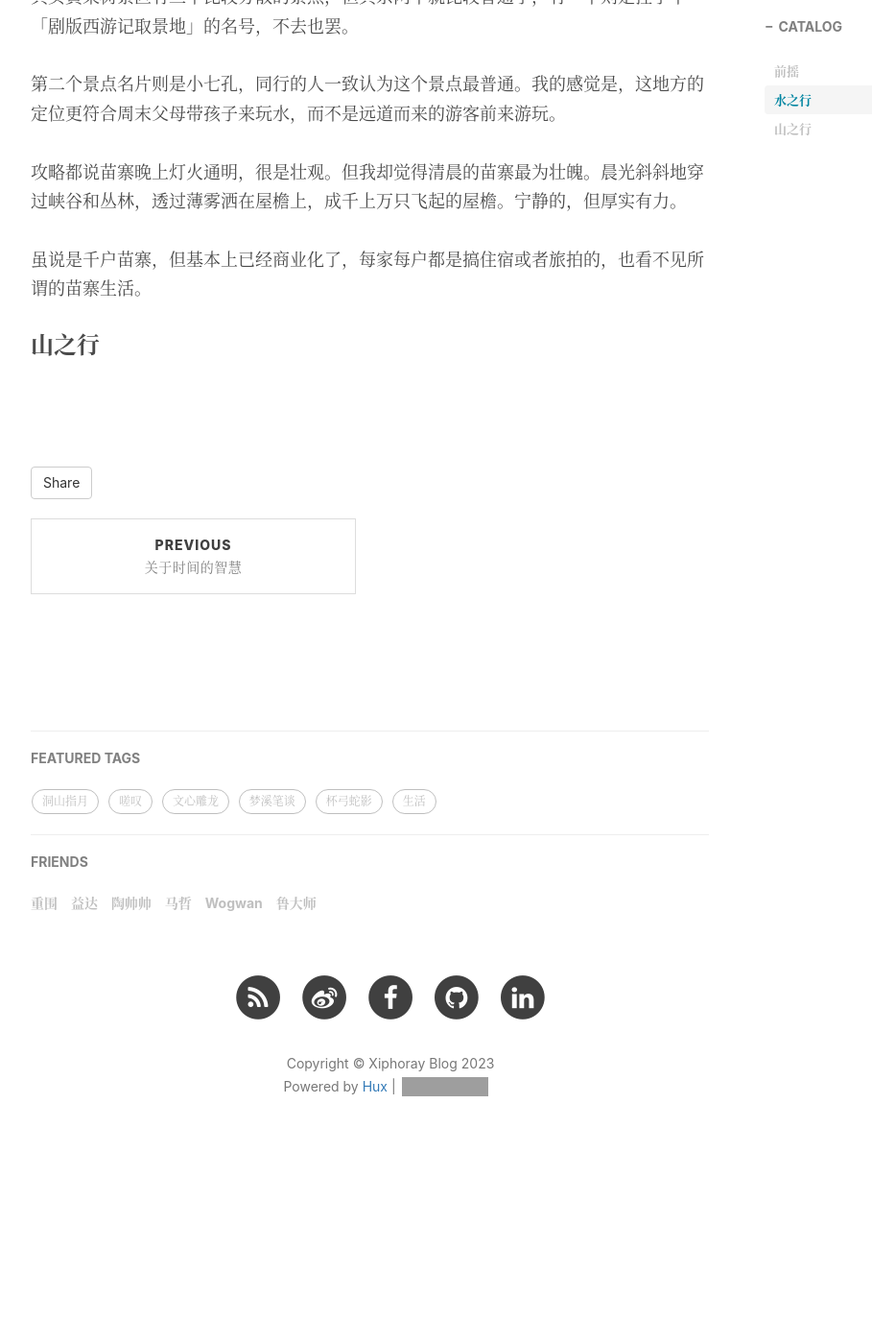
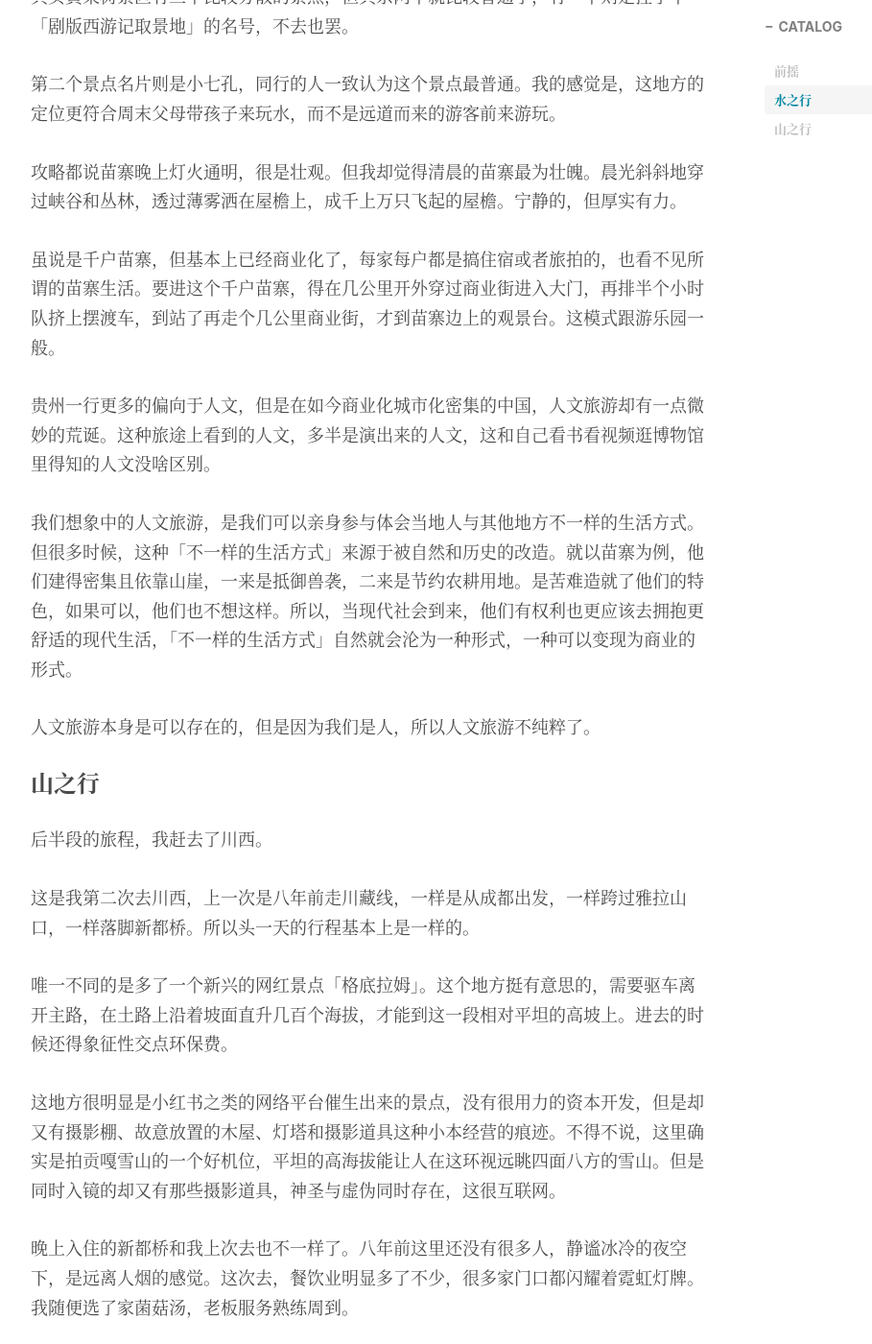
Before and after one commit to Xiphoray/Xiphoray.github.io, a Jekyll site: the page built from _posts/2023-05-12-shan.md, in a window 1280 px wide and 1400 px high, scrolled down 1308 px. Shown: the whole window at 96% size, without its empty margins (233-1142 px from the left). Built offline with Jekyll 4.4.1, drawn with Linux system fonts in a browser that asks for light colours; nearby versions of some CDN libraries; comment, search, counter and statistics services are not loaded; before the commit the page ends 2548 px from its top, so only the background shows below that; some of the changed text lies outside the part shown; grey boxes are pictures that could not be loaded.

Commit message:
Update 2023-05-12-shan.md

```diff
--- a/_posts/2023-05-12-shan.md
+++ b/_posts/2023-05-12-shan.md
@@ -35,7 +35,24 @@ tags:
 
 攻略都说苗寨晚上灯火通明，很是壮观。但我却觉得清晨的苗寨最为壮魄。晨光斜斜地穿过峡谷和丛林，透过薄雾洒在屋檐上，成千上万只飞起的屋檐。宁静的，但厚实有力。
 
-虽说是千户苗寨，但基本上已经商业化了，每家每户都是搞住宿或者旅拍的，也看不见所谓的苗寨生活。
+虽说是千户苗寨，但基本上已经商业化了，每家每户都是搞住宿或者旅拍的，也看不见所谓的苗寨生活。要进这个千户苗寨，得在几公里开外穿过商业街进入大门，再排半个小时队挤上摆渡车，到站了再走个几公里商业街，才到苗寨边上的观景台。这模式跟游乐园一般。
 
+贵州一行更多的偏向于人文，但是在如今商业化城市化密集的中国，人文旅游却有一点微妙的荒诞。这种旅途上看到的人文，多半是演出来的人文，这和自己看书看视频逛博物馆里得知的人文没啥区别。
+
+我们想象中的人文旅游，是我们可以亲身参与体会当地人与其他地方不一样的生活方式。但很多时候，这种「不一样的生活方式」来源于被自然和历史的改造。就以苗寨为例，他们建得密集且依靠山崖，一来是抵御兽袭，二来是节约农耕用地。是苦难造就了他们的特色，如果可以，他们也不想这样。所以，当现代社会到来，他们有权利也更应该去拥抱更舒适的现代生活，「不一样的生活方式」自然就会沦为一种形式，一种可以变现为商业的形式。
+
+人文旅游本身是可以存在的，但是因为我们是人，所以人文旅游不纯粹了。
 
 ### 山之行
+
+后半段的旅程，我赶去了川西。
+
+这是我第二次去川西，上一次是八年前走川藏线，一样是从成都出发，一样跨过雅拉山口，一样落脚新都桥。所以头一天的行程基本上是一样的。
+
+唯一不同的是多了一个新兴的网红景点「格底拉姆」。这个地方挺有意思的，需要驱车离开主路，在土路上沿着坡面直升几百个海拔，才能到这一段相对平坦的高坡上。进去的时候还得象征性交点环保费。
+
+这地方很明显是小红书之类的网络平台催生出来的景点，没有很用力的资本开发，但是却又有摄影棚、故意放置的木屋、灯塔和摄影道具这种小本经营的痕迹。不得不说，这里确实是拍贡嘎雪山的一个好机位，平坦的高海拔能让人在这环视远眺四面八方的雪山。但是同时入镜的却又有那些摄影道具，神圣与虚伪同时存在，这很互联网。
+
+晚上入住的新都桥和我上次去也不一样了。八年前这里还没有很多人，静谧冰冷的夜空下，是远离人烟的感觉。这次去，餐饮业明显多了不少，很多家门口都闪耀着霓虹灯牌。我随便选了家菌菇汤，老板服务熟练周到。
+
+第二天比较有印象的就是墨石公园。这个景点的开发我觉得是挺成功的，保留了自然奇观特色的同时，又很好地规划了游览动线，像山地车这种无关紧要的额外附加项目则偏置一旁。我在游览的途中遇到两位做保洁的藏族阿姨，他们主动过来问我「有没有看到土拨鼠」。我当时满脑疑问，还以为是她们在找，于是回了句没看到。没想到她们指了指她们过来的路，说那边有土拨鼠快去看。
```
